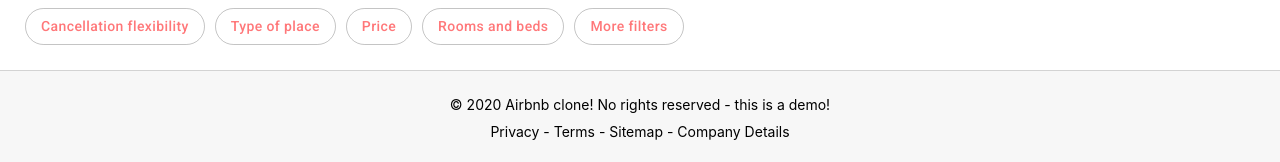
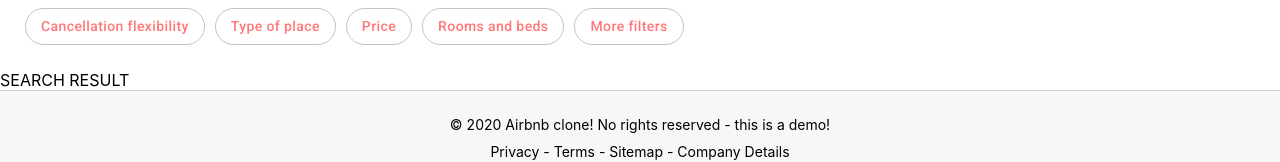
Before and after one commit to nwease/air-nick, a React (Create React App) app: page /search in a window 1280 px wide. Shown: the part 213-375 px from the top of the page. Built offline with nearby package versions, Linux system fonts and the light colour scheme.

Commit message:
Working on Building out Search results component.

```diff
--- a/src/App.js
+++ b/src/App.js
@@ -7,8 +7,7 @@ import Footer from './components/Footer';
 import {
     BrowserRouter as Router,
     Switch,
-    Route,
-    Link
+    Route
 } from 'react-router-dom';
 
 function App() {
--- /dev/null
+++ b/src/components/SearchResult.jsx
@@ -0,0 +1,12 @@
+import React from 'react';
+import '../css/SearchResult.css';
+
+const SearchResult = ({img, location, title, description, star, price, total}) => {
+    return (
+        <div className='searchResult'>
+            SEARCH RESULT
+        </div>
+    );
+};
+
+export default SearchResult;
--- a/src/pages/SearchPage.jsx
+++ b/src/pages/SearchPage.jsx
@@ -1,6 +1,7 @@
 import React from 'react';
 import '../css/SearchPage.css';
 import Button from '@material-ui/core/Button';
+import SearchResult from '../components/SearchResult';
 
 const SearchPage = () => {
     return (
@@ -34,6 +35,16 @@ const SearchPage = () => {
                     More filters
                 </Button>
             </div>
+
+            <SearchResult
+                img='https://encrypted-tbn0.gstatic.com/images?q=tbn%3AANd9GcQ_wbPYTxQPMcBh7SPzLFActXnP3uhifeVT_g&usqp=CAU'
+                    location='Private room in center of London'
+                    title='Stay at this spacious Edwardian house'
+                    description='1 guest - 1 bedroom - 1 bed - 1.5 shared bathrooms - wifi - kitchen - Free parking - Washing machine'
+                    star={4.73}
+                    price='$30 / night'
+                    total='$117 total'
+            />
         </div>
     );
 };
```
Also changed, not shown: src/css/SearchResult.css (added).
